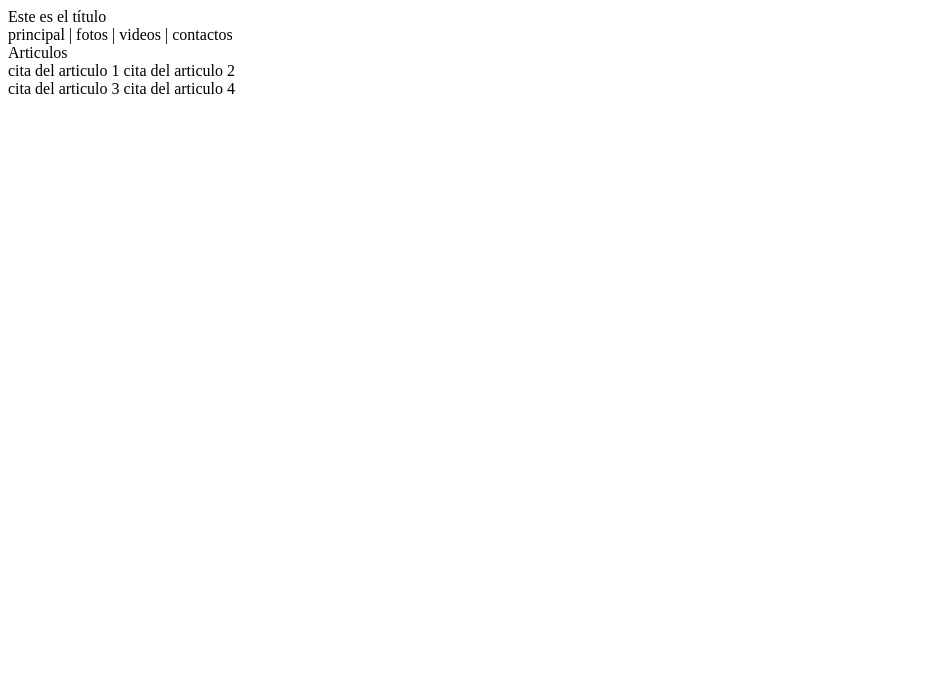
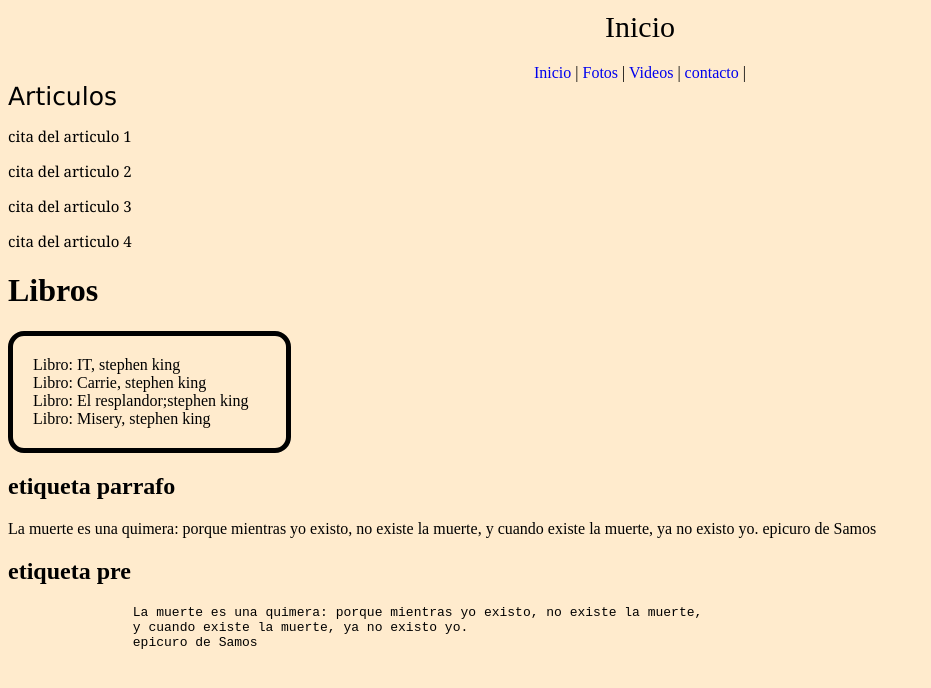
Before and after one commit to L3n4mi8/WEB, a plain HTML site: page index.html in a window 1280 px wide. Shown: the whole page, without its empty margins (0-931 px from the left). Drawn offline with Linux system fonts and the light colour scheme.

Commit message:
se agrega f, v y c

```diff
--- a/CSS/miestilos.css
+++ b/CSS/miestilos.css
@@ -0,0 +1,41 @@
+ .titulo {
+    font-size: 30px;
+    text-align: center;
+    margin-top: 10px;
+}
+
+body{
+    background-color: blanchedalmond;
+
+}
+
+a{
+    text-decoration-line: none;
+}
+#navegacion {
+    text-align: center;
+    margin-top: 20px;
+
+}
+
+.noticiaslocales {
+    font-size: 15px;
+    font-family: Georgia, 'Times New Roman', Times, serif;
+}
+
+span{
+    font-size: 25px;
+    font-family: 'Lucida Sans', 'Lucida Sans Regular', 'Lucida Grande', 'Lucida Sans Unicode', Geneva, Verdana, sans-serif;
+    font-weight: 100;
+}
+
+#Libro {
+    border-style: solid;
+    border-radius: 16px;
+    padding-left: 20px;
+    padding-top: 20px;
+    padding-bottom: 20px;
+    border-width: 5px;
+    width: 20%;
+
+}
--- a/index.html
+++ b/index.html
@@ -4,37 +4,76 @@
 <head>
     <meta charset="UTF-8">
     <meta name="viewport" content="width=device-width, initial-scale=1.0">
-    <title>Home</title>
+    <title>flower</title>
     <link rel="icon" href="imagenes/favicon.png" type="image/png" sizes="16x16">
-    <link rerl="stylesheet" href="css/miestilos.css">
+    <link rel="stylesheet" href="css/miestilos.css">
 </head>
 
 <body>
-    <div>
+    <div class="titulo">
         <header>
-            Este es el título
+            Inicio
         </header>
     </div>
     <main>
         <div>
-            <div>
+            <div id="navegacion">
                 <nav>
-                    principal | fotos | videos | contactos
+                    <a href="index.html">Inicio</a> |
+                    <a href="Fotos.html">Fotos</a> |
+                    <a href="videos.html">Videos</a> |
+                    <a href="contacto.html">contacto</a> |
                 </nav>
             </div>
         </div>
 
         <div id="noticias"> <!-- el id es unico-->
-            Articulos
+            <span>
+                Articulos
+            </span>
         </div>
 
         <div class="noticiaslocales">
-            cita del articulo 1
-            cita del articulo 2
+            <p>
+                cita del articulo 1
+            </p>
+            <p>
+                cita del articulo 2
+            </p>
         </div>
-        <div class="noticiaslocales"> <!-- el class es grupal-->
-            cita del articulo 3
-            cita del articulo 4
+        <div class="noticiaslocales"> <!-- el class es identificador grupal-->
+            <p>
+                cita del articulo 3
+            </p>
+            <p>
+                cita del articulo 4
+            </p>
+        </div>
+        <div>
+            <h1>
+                Libros
+            </h1>
+            <div id="Libro">
+                <div class="Libros">Libro: IT, stephen king</div>
+                <div class="Libros">Libro: Carrie, stephen king</div>
+                <div class="Libros">Libro: El resplandor;stephen king</div>
+                <div class="Libros">Libro: Misery, stephen king</div>
+            </div>
+        </div>
+        <div>
+            <h2> etiqueta parrafo</h2>
+        </p>
+                La muerte es una quimera: porque mientras yo existo, no existe la muerte,
+                y cuando existe la muerte, ya no existo yo.
+                epicuro de Samos
+            </p>
+
+            <h2> etiqueta pre</h2>
+            <pre>
+                La muerte es una quimera: porque mientras yo existo, no existe la muerte,
+                y cuando existe la muerte, ya no existo yo.
+                epicuro de Samos
+            </pre>
         </div>
     </main>
 
```
Also changed, not shown: contacto.html (added, +27 -0 lines), fotos.html (added, +27 -0 lines), videos.html (added, +27 -0 lines).
